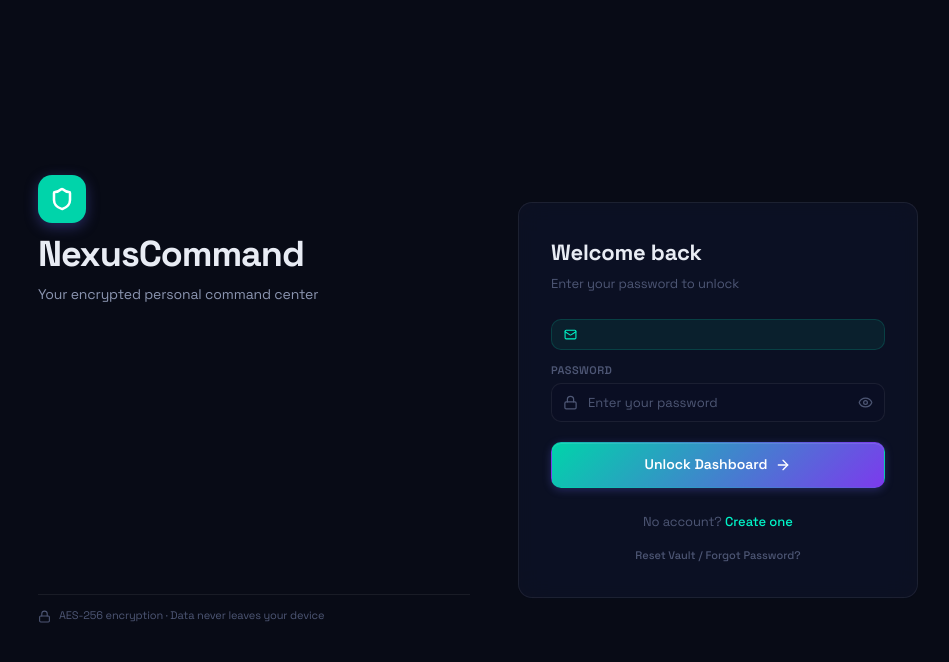
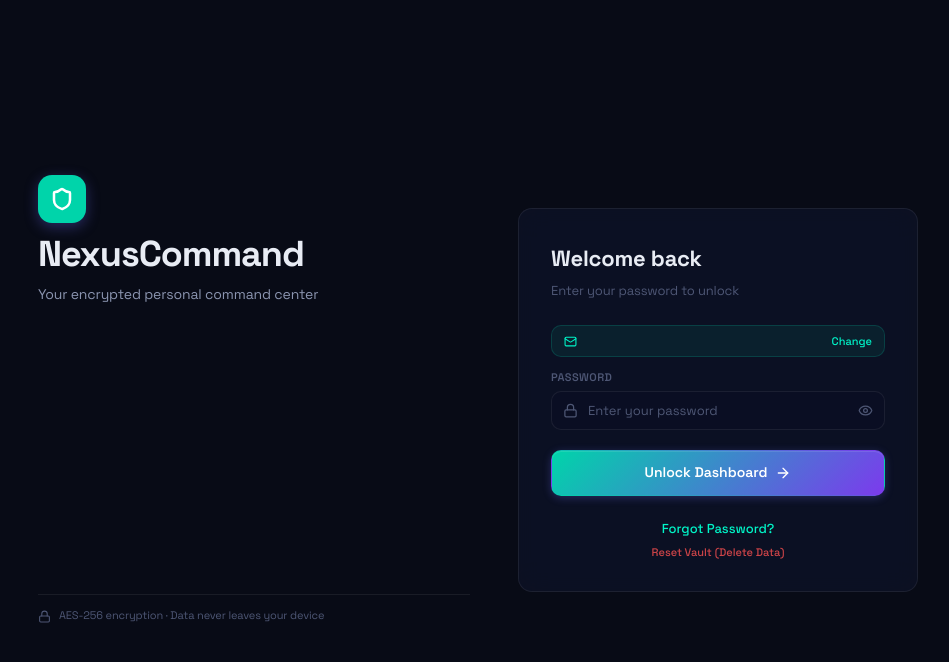
Before and after one commit to PSAbhinav/nexus-command, a React (Vite) app: page / in a window 1280 px wide. Both pictures are taken after a click on the button "Sign in". Shown: the top 662 px of the page, without its empty margins (162-1111 px from the left). Built offline with nearby package versions, Linux system fonts and the light colour scheme.

Commit message:
Separate Forgot Password flow and allow email editing

```diff
--- a/src/components/auth/AuthScreen.jsx
+++ b/src/components/auth/AuthScreen.jsx
@@ -40,15 +40,44 @@ export default function AuthScreen({ onAuthenticated }) {
     }, 500);
   }, [email, password, confirmPassword, onAuthenticated]);
 
-  const handleReset = useCallback(() => {
-    if (window.confirm('Are you sure? This will DELETE ALL DATA permanently. You cannot undo this.')) {
+  const [resetStep, setResetStep] = useState(0); // 0: idle, 1: email sent, 2: new password
+
+  // Reset Vault (Explicit Data Wipe)
+  const handleResetVault = useCallback(() => {
+    if (window.confirm('⚠️ DANGER: This will PERMANENTLY DELETE all your encrypted data. You cannot undo this.\n\nAre you sure you want to reset your vault?')) {
       deleteAccount();
       setMode('register');
       setEmail('');
       setPassword('');
       setError('');
+      window.location.reload();
     }
   }, []);
+
+  // Forgot Password Flow (Simulated Email)
+  const handleForgotPassword = useCallback(() => {
+    if (!email) { setError('Please enter your email first.'); return; }
+    setMode('forgot_password');
+    setResetStep(1);
+    // Simulate email sending
+    setTimeout(() => {
+      alert(`🔗 Simulation: A password reset link has been sent to ${email}.\n\n(In this demo, click OK to simulate clicking the link)`);
+      setResetStep(2);
+    }, 1500);
+  }, [email]);
+
+  // Handle New Password (Reset)
+  const handleNewPasswordSubmit = useCallback((e) => {
+    e.preventDefault();
+    if (password.length < 8) { setError('Password must be at least 8 characters long.'); return; }
+    if (password !== confirmPassword) { setError('Passwords do not match.'); return; }
+
+    if (window.confirm('Notice: Since this is a local-first encrypted vault, resetting your password without the old one means pre-existing data cannot be decrypted and will be cleared.\n\nProceed with reset?')) {
+      deleteAccount(); // We must wipe data as we can't decrypt it
+      const key = setupAccount(email, password);
+      onAuthenticated(key);
+    }
+  }, [email, password, confirmPassword, onAuthenticated]);
 
   const features = [
     { icon: <BarChart3 size={18} />, title: 'Finance Tracker', desc: 'Budgets, expenses & insights' },
@@ -90,13 +119,13 @@ export default function AuthScreen({ onAuthenticated }) {
         <div className="auth-right">
           <div className="auth-form-card card card--static">
             <h2 className="auth-form-title">
-              {mode === 'login' ? 'Welcome back' : 'Create your vault'}
+              {mode === 'login' ? 'Welcome back' : mode === 'forgot_password' ? 'Reset Password' : 'Create your vault'}
             </h2>
             <p className="auth-form-subtitle">
-              {mode === 'login' ? 'Enter your password to unlock' : 'Set up your encrypted command center'}
+              {mode === 'login' ? 'Enter your password to unlock' : mode === 'forgot_password' ? 'Secure password recovery' : 'Set up your encrypted command center'}
             </p>
 
-            <form onSubmit={mode === 'login' ? handleLogin : handleRegister}>
+            <form onSubmit={mode === 'login' ? handleLogin : mode === 'forgot_password' ? handleNewPasswordSubmit : handleRegister}>
               {mode === 'register' && (
                 <div className="input-group" style={{ marginBottom: 'var(--space-md)' }}>
                   <label className="input-label">Email</label>
@@ -108,9 +137,46 @@ export default function AuthScreen({ onAuthenticated }) {
               )}
 
               {mode === 'login' && (
-                <div className="auth-user-info"><Mail size={13} /><span>{email}</span></div>
+                <div className="auth-user-info">
+                  <div style={{ display: 'flex', alignItems: 'center', gap: 'var(--space-sm)', flex: 1 }}>
+                    <Mail size={13} />
+                    <span>{email}</span>
+                  </div>
+                  <button type="button" className="auth-link" style={{ fontSize: 'var(--text-xs)' }} onClick={() => { setMode('register'); setEmail(''); }}>
+                    Change
+                  </button>
+                </div>
               )}
 
+              {mode === 'forgot_password' && resetStep === 2 && (
+                <>
+                  <div className="input-group" style={{ marginBottom: 'var(--space-md)' }}>
+                    <label className="input-label">New Password</label>
+                    <div className="input-with-icon">
+                      <Lock size={15} className="input-icon" />
+                      <input type={showPassword ? 'text' : 'password'} className="input-field input-field--icon" placeholder="Enter new password" value={password} onChange={e => setPassword(e.target.value)} required autoFocus />
+                      <button type="button" className="input-toggle" onClick={() => setShowPassword(!showPassword)} tabIndex={-1}>
+                        {showPassword ? <EyeOff size={15} /> : <Eye size={15} />}
+                      </button>
+                    </div>
+                    {password && (
+                      <div className="password-strength">
+                        <div className="password-strength__bar"><div className="password-strength__fill" style={{ width: strength.width, background: strength.color }} /></div>
+                        <span className="password-strength__label" style={{ color: strength.color }}>{strength.level}</span>
+                      </div>
+                    )}
+                  </div>
+                  <div className="input-group" style={{ marginBottom: 'var(--space-lg)' }}>
+                    <label className="input-label">Confirm New Password</label>
+                    <div className="input-with-icon">
+                      <Lock size={15} className="input-icon" />
+                      <input type={showPassword ? 'text' : 'password'} className="input-field input-field--icon" placeholder="Confirm new password" value={confirmPassword} onChange={e => setConfirmPassword(e.target.value)} required />
+                    </div>
+                  </div>
+                </>
+              )}
+
+              {(mode === 'login' || mode === 'register') && (
                 <div className="input-group" style={{ marginBottom: 'var(--space-md)' }}>
                   <label className="input-label">Password</label>
                   <div className="input-with-icon">
@@ -127,6 +193,7 @@ export default function AuthScreen({ onAuthenticated }) {
                     </div>
                   )}
                 </div>
+              )}
 
               {mode === 'register' && (
                 <div className="input-group" style={{ marginBottom: 'var(--space-lg)' }}>
@@ -141,21 +208,27 @@ export default function AuthScreen({ onAuthenticated }) {
               {error && <div className="auth-error">{error}</div>}
 
               <button type="submit" className="btn btn-primary btn-lg auth-submit" disabled={loading}>
-                {loading ? <span className="auth-spinner" /> : <>{mode === 'login' ? 'Unlock Dashboard' : 'Create Vault'}<ArrowRight size={16} /></>}
+                {loading ? <span className="auth-spinner" /> : <>{mode === 'login' ? 'Unlock Dashboard' : mode === 'forgot_password' ? 'Set New Password' : 'Create Vault'}<ArrowRight size={16} /></>}
               </button>
             </form>
-
             <div className="auth-switch">
-              {mode === 'login'
-                ? <span>No account? <button className="auth-link" onClick={() => { setMode('register'); setError(''); }}>Create one</button></span>
-                : <span>Already have an account? <button className="auth-link" onClick={() => { setMode('login'); setError(''); }}>Sign in</button></span>
-              }
               {mode === 'login' && (
-                <div style={{ marginTop: 'var(--space-md)' }}>
-                  <button className="auth-link" style={{ fontSize: 'var(--text-xs)', color: 'var(--text-muted)' }} onClick={handleReset}>
-                    Reset Vault / Forgot Password?
+                <div style={{ display: 'flex', flexDirection: 'column', gap: 'var(--space-sm)' }}>
+                  <button type="button" className="auth-link" style={{ fontSize: 'var(--text-sm)' }} onClick={handleForgotPassword}>
+                    Forgot Password?
+                  </button>
+                  <button type="button" className="auth-link" style={{ fontSize: 'var(--text-xs)', color: 'var(--danger)', opacity: 0.8 }} onClick={handleResetVault}>
+                    Reset Vault (Delete Data)
                   </button>
                 </div>
+              )}
+
+              {mode === 'forgot_password' && (
+                <button className="auth-link" onClick={() => setMode('login')}>Back to Login</button>
+              )}
+
+              {mode === 'register' && (
+                <span>Already have an account? <button className="auth-link" onClick={() => { setMode('login'); setError(''); }}>Sign in</button></span>
               )}
             </div>
           </div>
@@ -369,6 +442,6 @@ export default function AuthScreen({ onAuthenticated }) {
           .auth-features { display: none; }
         }
       `}</style>
-    </div>
+    </div >
   );
 }
```
Lines whose indentation alone changed are shown as unchanged.
